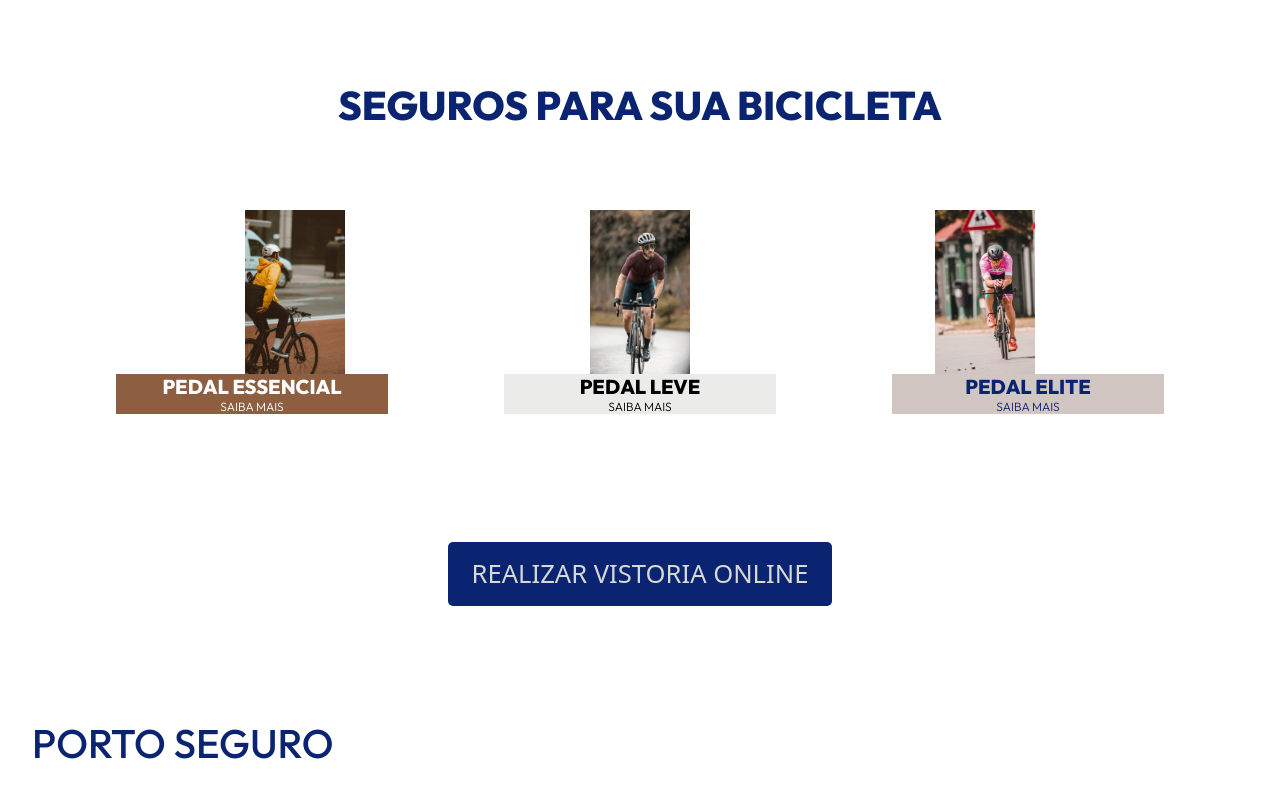
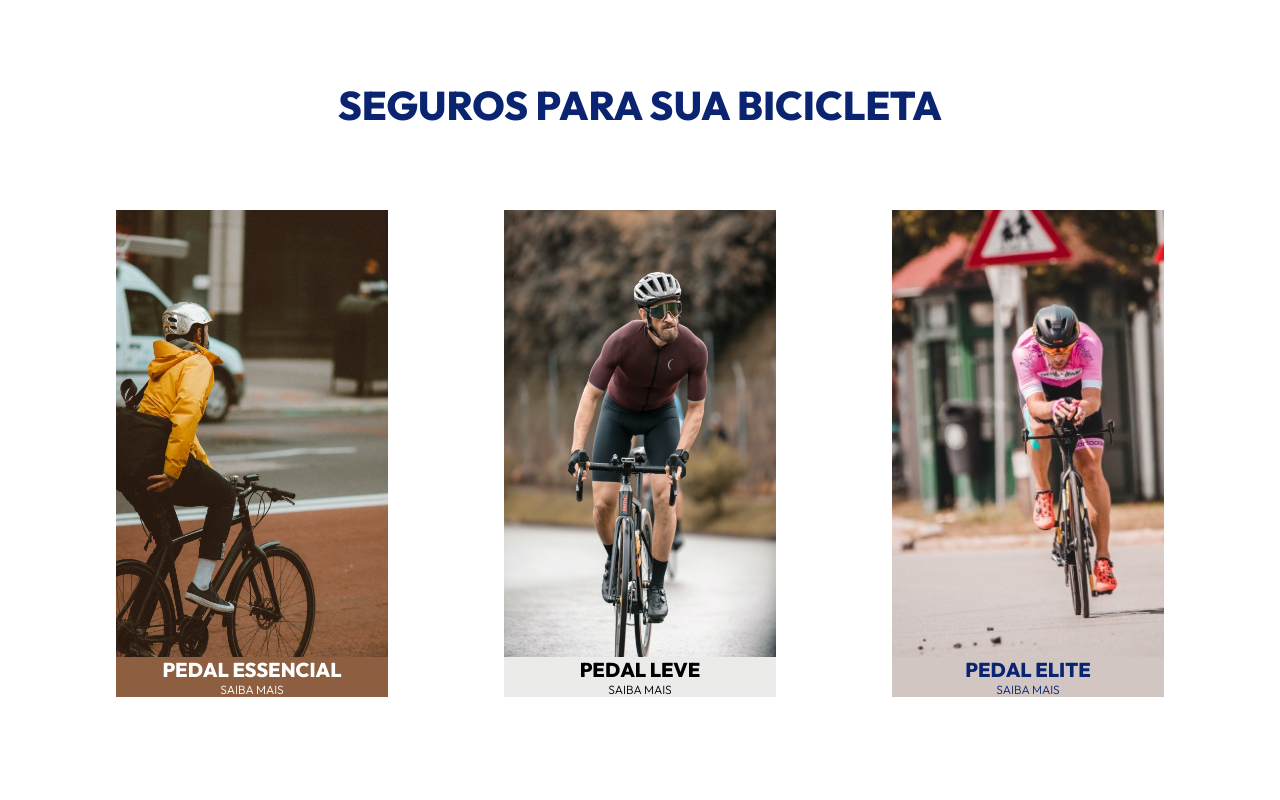
Before and after one commit to Rennan-Ferreira/cycle-Guard-Sprint4, a Next.js app: page /homeDois in a window 1280 px wide. Shown: the top 800 px of the page. Built offline with nearby package versions, Linux system fonts and the light colour scheme; a web font is replaced by a local one.

Commit message:
arrumando imagens da page

```diff
--- a/src/app/(pages)/homeDois/page.jsx
+++ b/src/app/(pages)/homeDois/page.jsx
@@ -3,15 +3,14 @@ import Link from "next/link";
 
 export default function HomeDois() {
   return (
-
         <section>
             <h3 className="titulo-section-home">SEGUROS PARA SUA BICICLETA</h3>
 
             <div className="container-seguros-home">
                 <div className="img-seguros-home">
-            <Image src="/img/img-pedal-essencial.png" alt="seguro essencial" width={100} height={100} />
-            <Image src="/img/img-pedal-leve.png" alt="seguro leve" width={100} height={100} />
-            <Image src="/img/img-pedal-elite.png" alt="seguro elite" width={100} height={100} />
+                <Image src="/img/img-pedal-essencial.png" width={272} height={448} alt="seguro essencial"/>
+                <Image src="/img/img-pedal-leve.png" width={272} height={448} alt="seguro leve" />
+                <Image src="/img/img-pedal-elite.png" width={272} height={448} alt="seguro elite" />
                 </div>
                 <div className="titulos-seguros-home">
                     <div className="pedal-essencial-home">
@@ -36,7 +35,7 @@ export default function HomeDois() {
 
             <div className="sobre-home">
                 <h1>PORTO SEGURO</h1>
-            <p>A Porto Seguro é uma empresa renomada no mercado de seguros, reconhecida pela sua qualidade e confiabilidade. Com mais de 70 anos de atuação, a empresa possui uma vasta gama de produtos que atendem às necessidades de seus clientes, desde seguros para automóveis e residências até seguros empresariais e de vida.
+                <p> A Porto Seguro é uma empresa renomada no mercado de seguros, reconhecida pela sua qualidade e confiabilidade. Com mais de 70 anos de atuação, a empresa possui uma vasta gama de produtos que atendem às necessidades de seus clientes, desde seguros para automóveis e residências até seguros empresariais e de vida.
                     A empresa se destaca pela sua capacidade de inovação, sempre buscando oferecer soluções diferenciadas e personalizadas para cada cliente. Além disso, a Porto Seguro conta com uma ampla rede de atendimento, que garante um atendimento rápido e eficiente em caso de sinistros.
                     Ao contratar um seguro da Porto Seguro, o cliente pode ter a tranquilidade de que estará protegido em caso de imprevistos, tendo a certeza de que poderá contar com uma empresa sólida e confiável para ajudá-lo a superar qualquer adversidade.
                     Um dos produtos oferecidos pela Porto Seguro é o seguro de bicicleta, uma opção cada vez mais procurada por ciclistas que querem garantir a proteção do seu meio de transporte. Com esse seguro, é possível ficar protegido em caso de roubo ou furto da bicicleta, além de contar com assistência 24 horas em caso de imprevistos durante o pedal. Esse seguro é uma excelente opção para quem valoriza a segurança e a tranquilidade na hora de pedalar, garantindo a proteção do patrimônio e a assistência necessária em caso de imprevistos. Com a Porto Seguro, o ciclista pode pedalar com a certeza de que estará protegido em qualquer situação</p>
```
Lines whose indentation alone changed are shown as unchanged.
